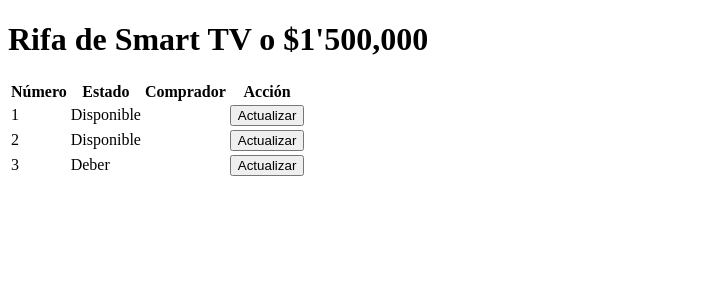
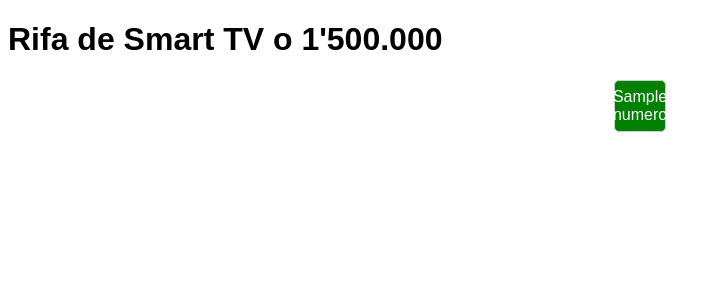
Before and after one commit to JhonCastro18/mi-rifa, a Flask app: template templates/numeros.html in a window 1280 px wide. Shown: the top 300 px of the page, without its empty margins (0-721 px from the left). Run offline with Flask 3, Linux system fonts and the light colour scheme; the template is opened without the code that fills it: most values are stand-ins (such as "Sample title", 1, 10 or a date in 2020).

Commit message:
Actualización de la aplicación para reflejar los cambios en app.py y numeros.html

```diff
--- a/app.py
+++ b/app.py
@@ -42,12 +42,11 @@ def actualizar_numero():
     cursor.execute("""
         UPDATE rifas
         SET comprador = ?, pagado = ?,
-        WHERE numero = ? AND (estado = 'disponible' OR estado = 'debe')
+        WHERE numero = ?  AND (estado = 'disponible' OR estado = 'debe')
     """, (comprador, pagado, numero))
 
     # Confirmar la transacción y cerrar la conexión
     conn.commit()
-
     conn.close()
 
     return jsonify({"message": f"El número {numero} ha sido actualizado."}), 200
--- a/templates/numeros.html
+++ b/templates/numeros.html
@@ -3,109 +3,125 @@
 <head>
     <meta charset="UTF-8">
     <meta name="viewport" content="width=device-width, initial-scale=1.0">
-    <title>Rifa de Smart TV o $1'500,000</title>
+    <title>Rifa de Smart TV o 1'500.000</title>
     <style>
-        /* Estilos para los números */
-        .numero.vendido_pagado {
+        body {
+            font-family: Arial, sans-serif;
+        }
+
+        .container {
+            display: flex;
+            flex-wrap: wrap;
+            justify-content: center;
+            gap: 10px;
+        }
+
+        .numero {
+            width: 50px;
+            height: 50px;
+            display: flex;
+            align-items: center;
+            justify-content: center;
+            border: 1px solid #ccc;
+            border-radius: 5px;
+            font-size: 16px;
+            cursor: pointer;
+        }
+
+        .disponible {
+            background-color: lightgray;
+            color: black;
+        }
+
+        .vendido_no_pagado {
+            background-color: red;
+            color: white;
+        }
+
+        .vendido_pagado {
             background-color: green;
             color: white;
         }
 
-        .numero.vendido_no_pagado {
-            background-color: red;
+        .ocupado {
+            background-color: lightgrey;
             color: white;
         }
 
-        /* Estilo del formulario */
-        #formulario {
-            display: none;
-            background-color: #f4f4f4;
-            padding: 20px;
-            border-radius: 10px;
-            margin-top: 20px;
+        .comprador {
+            margin-top: 10px;
         }
 
-        label {
-            margin-right: 10px;
+        .form-container {
+            margin-top: 20px;
+            text-align: center;
+        }
+
+        input, select {
+            padding: 5px;
+            margin: 10px;
         }
     </style>
 </head>
 <body>
+    <h1>Rifa de Smart TV o 1'500.000</h1>
 
-    <h1>Rifa de Smart TV o $1'500,000</h1>
-    <div id="rifa">
-        <table>
-            <thead>
-                <tr>
-                    <th>Número</th>
-                    <th>Estado</th>
-                    <th>Comprador</th>
-                    <th>Acción</th>
-                </tr>
-            </thead>
-            <tbody>
-                <!-- Aquí se llenarán los números disponibles -->
-                <tr>
-                    <td class="numero">1</td>
-                    <td class="estado">Disponible</td>
-                    <td class="comprador"></td>
-                    <td><button class="btnActualizar" data-numero="1">Actualizar</button></td>
-                </tr>
-                <tr>
-                    <td class="numero">2</td>
-                    <td class="estado">Disponible</td>
-                    <td class="comprador"></td>
-                    <td><button class="btnActualizar" data-numero="2">Actualizar</button></td>
-                </tr>
-                <tr>
-                    <td class="numero">3</td>
-                    <td class="estado">Deber</td>
-                    <td class="comprador"></td>
-                    <td><button class="btnActualizar" data-numero="3">Actualizar</button></td>
-                </tr>
-                <!-- Aquí agregarás más filas según sea necesario -->
-            </tbody>
-        </table>
+    <div class="container">
+        {% for numero in numeros %}
+            <div class="numero
+                {% if numero['estado'] == 'disponible' %}
+                    disponible
+                {% elif numero['estado'] == 'vendido' and not numero['pagado'] %}
+                    vendido_no_pagado
+                {% elif numero['estado'] == 'vendido' and numero['pagado'] %}
+                    vendido_pagado
+                {% endif %}
+                " onclick="mostrarFormulario('{{ numero['numero'] }}', '{{ numero['comprador'] }}', {{ numero['pagado'] }}, '{{ numero['estado'] }}')">
+                {{ numero['numero'] }}
+            </div>
+        {% endfor %}
     </div>
 
-    <!-- Formulario para actualizar la rifa -->
-    <div id="formulario">
-        <h2>Actualizar Número de Rifa</h2>
-        <form id="formActualizar" method="post">
-            <label for="numero">Número:</label>
-            <input type="text" id="numero" name="numero" required disabled>
+    <div class="comprador" id="comprador">
+        <!-- El nombre del comprador se mostrará aquí -->
+    </div>
 
-            <label for="compradorInput">Comprador:</label>
-            <input type="text" id="compradorInput" name="comprador" required>
-
-            <label for="pagado">Pagado:</label>
-            <select id="pagado" name="pagado">
-                <option value="true">Sí</option>
-                <option value="false">No</option>
-            </select>
-
-            <button type="submit">Actualizar</button>
+    <div class="form-container" id="formulario" style="display:none;">
+        <h2>Actualizar Número: <span id="numeroSeleccionado"></span></h2>
+        <form id="formActualizar" method="POST">
+            <input type="hidden" name="numero" id="numero">
+            <input type="text" name="comprador" id="compradorInput" placeholder="Ingresa tu nombre" required>
+            <br>
+            <label>
+                Pagado:
+                <select name="pagado" id="pagado">
+                    <option value="true">Sí</option>
+                    <option value="false">No</option>
+                </select>
+            </label>
+            <br>
+            <button type="submit" id="submitBtn">Actualizar</button>
         </form>
     </div>
 
     <script>
-        // Mostrar el formulario al hacer click en el botón de actualización
-        document.querySelectorAll(".btnActualizar").forEach(button => {
-            button.onclick = function() {
-                var numero = this.dataset.numero;
-                var estado = this.closest("tr").querySelector(".estado").textContent;
+        function mostrarFormulario(numero, comprador, pagado, estado) {
+            document.getElementById("numero").value = numero;
+            document.getElementById("numeroSeleccionado").textContent = numero;
 
-                // Solo se muestra el formulario si el estado es 'disponible' o 'debe'
-                if (estado === "Disponible" || estado === "Deber") {
-                    document.getElementById("numero").value = numero;
-                    document.getElementById("formulario").style.display = "block";
-                } else {
-                    alert("Este número no se puede actualizar porque ya está vendido.");
-                }
-            };
-        });
+            // Mostrar nombre del comprador si existe
+            document.getElementById("compradorInput").value = comprador || "";
 
-        // Manejo del formulario de actualización
+            // Si ya tiene comprador, deshabilitar el campo de nombre
+            document.getElementById("compradorInput").disabled = comprador !== "";
+
+            // Establecer el valor de pagado
+            document.getElementById("pagado").value = pagado ? "true" : "false";
+
+            // Mostrar el formulario
+            document.getElementById("formulario").style.display = "block";
+        }
+
         document.getElementById("formActualizar").onsubmit = function(event) {
             event.preventDefault();
 
@@ -113,12 +129,10 @@
             var compradorInput = document.getElementById("compradorInput").value;
             if (!compradorInput.trim()) {
                 alert("El nombre es obligatorio.");
-                return;
+                return; // No enviar el formulario si no se ingresó nombre
             }
 
             var form = new FormData(event.target);
-
-            // Enviar los datos al servidor
             fetch("/actualizar", {
                 method: "POST",
                 body: form
@@ -126,26 +140,9 @@
             .then(response => response.json())
             .then(data => {
                 alert(data.message);
-
-                // Cambiar el color según el estado 'pagado' o 'no pagado'
-                var numero = document.getElementById("numero").value;
-                var estado = document.getElementById("pagado").value === "true" ? "vendido_pagado" : "vendido_no_pagado";
-
-                // Actualizar el color del número en la interfaz
-                document.querySelectorAll('.numero').forEach(function (element) {
-                    if (element.textContent === numero) {
-                        element.className = "numero " + estado;
-                    }
-                });
-
-                // Ocultar el formulario después de actualizar
-                document.getElementById("formulario").style.display = "none";
-            })
-            .catch(error => {
-                console.error("Error al enviar el formulario:", error);
+                window.location.reload();
             });
         };
     </script>
-
 </body>
 </html>
```
